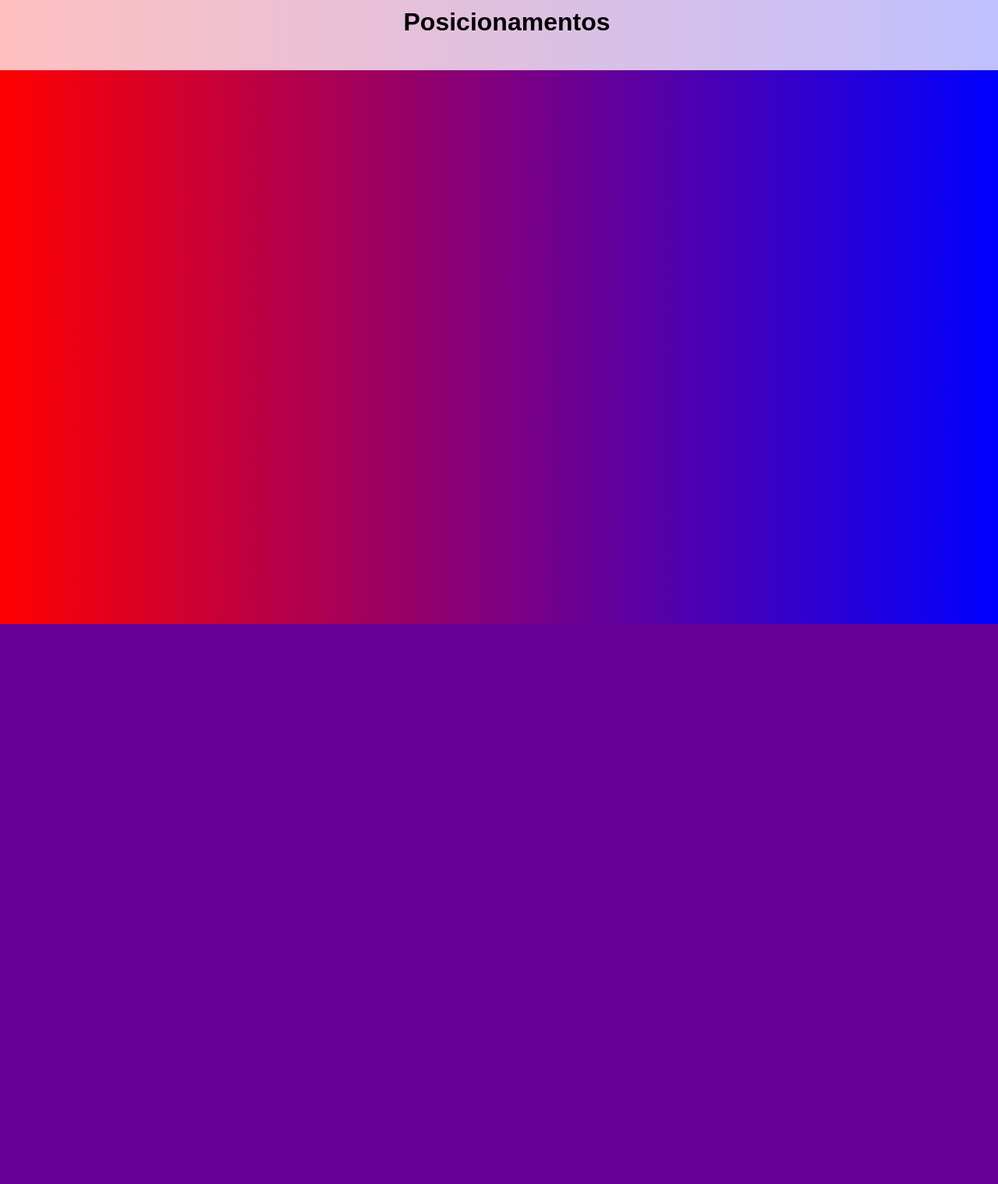
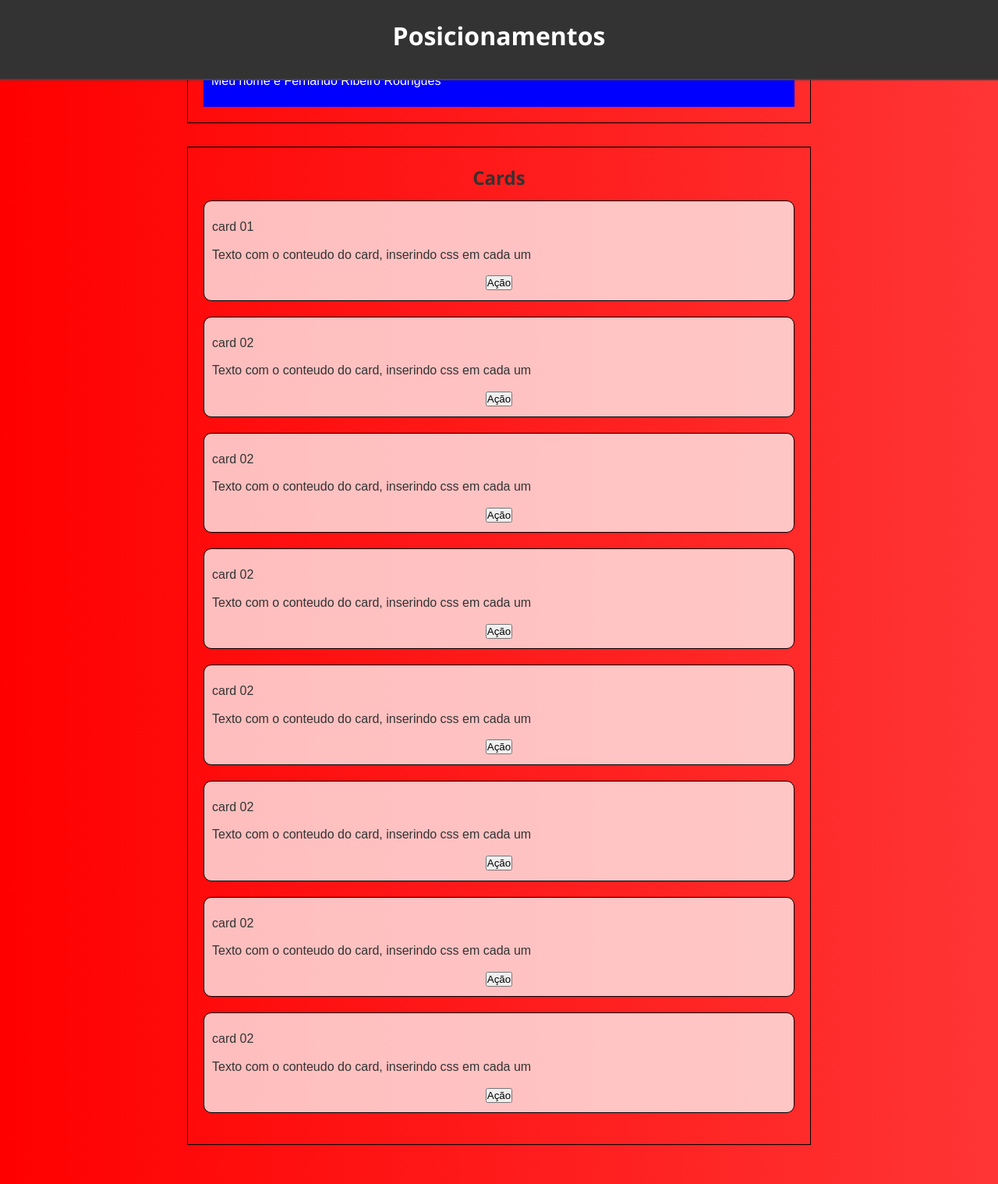
Before and after one commit to fernandodevpythonn/aula01-mod02, a Flask app: page / in a window 1280 px wide. Shown: the whole page at 78% size. Before the commit the page ends 800 px from the top, so only its background shows below. Run offline with Flask 3, Linux system fonts and the light colour scheme.

Commit message:
feat:fazendo css do banner stick

```diff
--- a/exercicio01/static/css/global.css
+++ /dev/null
@@ -1,5 +0,0 @@
-*{
-    margin: 0;
-    padding: 0;
-    scrollbar-width: none;
-}
--- a/exercicio01/static/css/home.css
+++ b/exercicio01/static/css/home.css
@@ -1,11 +1,48 @@
 body{
-    background: linear-gradient(to right, red,blue);
+    background: linear-gradient(to right, red,rgb(255, 53, 53));
     font-family: Arial, Helvetica, sans-serif;
+    margin: 0;
+    text-align: center;
+    padding: 0;
 }
 header{
-    height: 70px;
+    position: fixed;
     width: 100%;
-    background-color: rgba(255, 255, 255, 0.753);
+    top: 0;
+    left: 0;
+    background-color: rgb(255, 255, 255);
     text-align: center;
     padding: 10px;
+    z-index: 1000;
+    margin-bottom: 20px;
 }
+
+.card{
+    position: relative;
+    border: 1px solid black;
+    border-radius: 10px;
+    padding: 10px;
+    background-color: rgba(255, 255, 255, 0.733);
+    margin-bottom: 20px;
+}
+
+.card-btn{
+    position: relative;
+}
+
+.cards-section{
+    padding: 20px;
+    margin: 30px auto;
+    max-width: 800px;
+    border: 1px solid black;
+}
+
+.banner-stick{
+    position:sticky;
+    top: 60px;
+    background-color: blue;
+    color: white;
+    font-family: Arial, Helvetica, sans-serif;
+    padding: 10px;
+    z-index: 500;
+}
--- a/exercicio01/templates/home.html
+++ b/exercicio01/templates/home.html
@@ -12,12 +12,55 @@
         <h1>Posicionamentos</h1>
     </header>
     <main>
-        <section>
-
+        <section class="cards-section">
+            <div class="banner-stick">
+                <p>Meu nome é Fernando Ribeiro Rodrigues</p>
+            </div>
+        </section>
+        <section class="cards-section">
+            <h1>Cards</h1>
+            <div class="card">
+                <p>card 01</p>
+                <p>Texto com o conteudo do card, inserindo css em cada um</p>
+                <button class="card-btn">Ação</button>
+            </div>
+            <div class="card">
+                <p>card 02</p>
+                <p>Texto com o conteudo do card, inserindo css em cada um</p>
+                <button class="card-btn">Ação</button>
+            </div>
+            <div class="card">
+                <p>card 02</p>
+                <p>Texto com o conteudo do card, inserindo css em cada um</p>
+                <button class="card-btn">Ação</button>
+            </div>
+            <div class="card">
+                <p>card 02</p>
+                <p>Texto com o conteudo do card, inserindo css em cada um</p>
+                <button class="card-btn">Ação</button>
+            </div>
+            <div class="card">
+                <p>card 02</p>
+                <p>Texto com o conteudo do card, inserindo css em cada um</p>
+                <button class="card-btn">Ação</button>
+            </div>
+            <div class="card">
+                <p>card 02</p>
+                <p>Texto com o conteudo do card, inserindo css em cada um</p>
+                <button class="card-btn">Ação</button>
+            </div>
+            <div class="card">
+                <p>card 02</p>
+                <p>Texto com o conteudo do card, inserindo css em cada um</p>
+                <button class="card-btn">Ação</button>
+            </div>
+            <div class="card">
+                <p>card 02</p>
+                <p>Texto com o conteudo do card, inserindo css em cada um</p>
+                <button class="card-btn">Ação</button>
+            </div>
         </section>
     </main>
-    <footer>
 
-    </footer>
 </body>
 </html>
```
